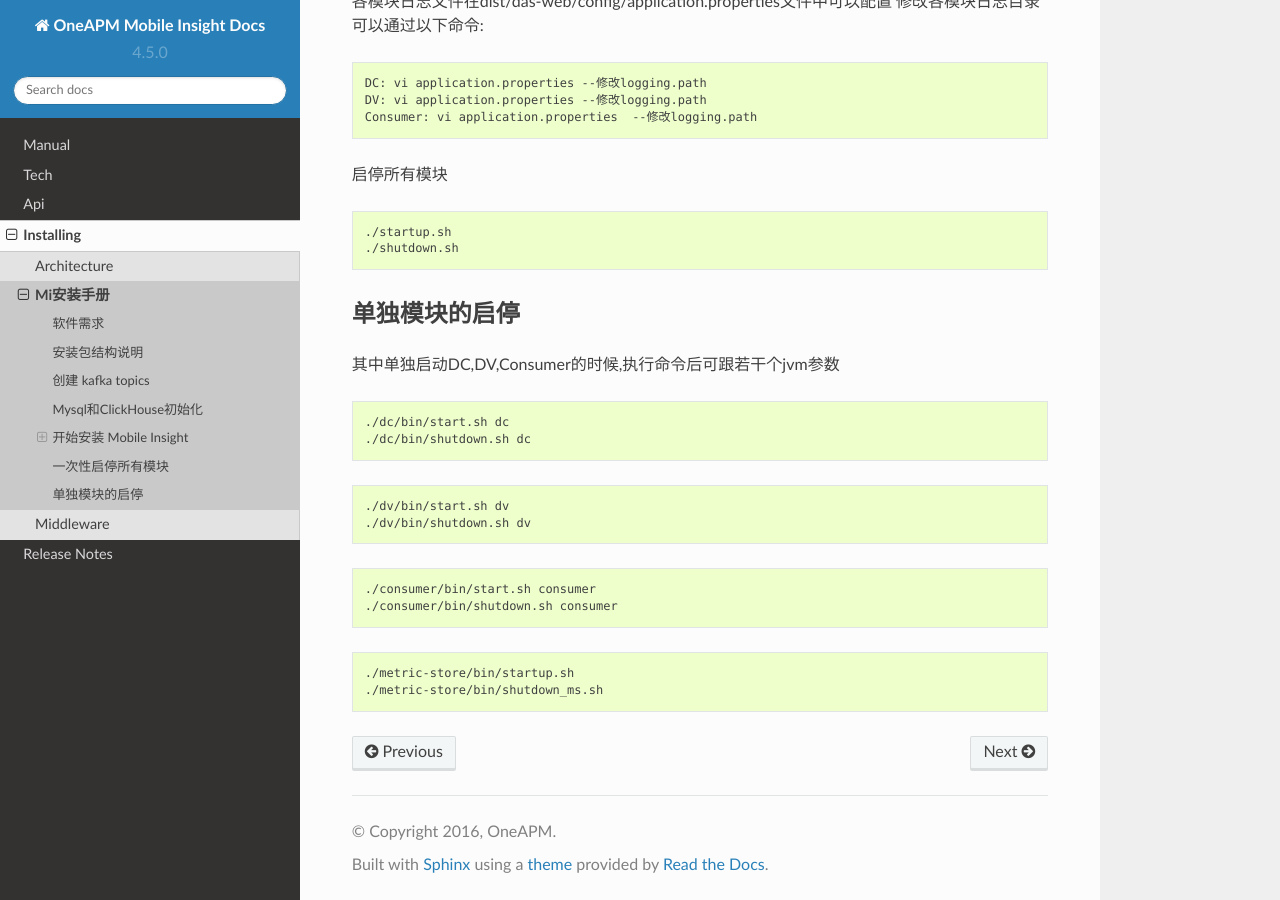
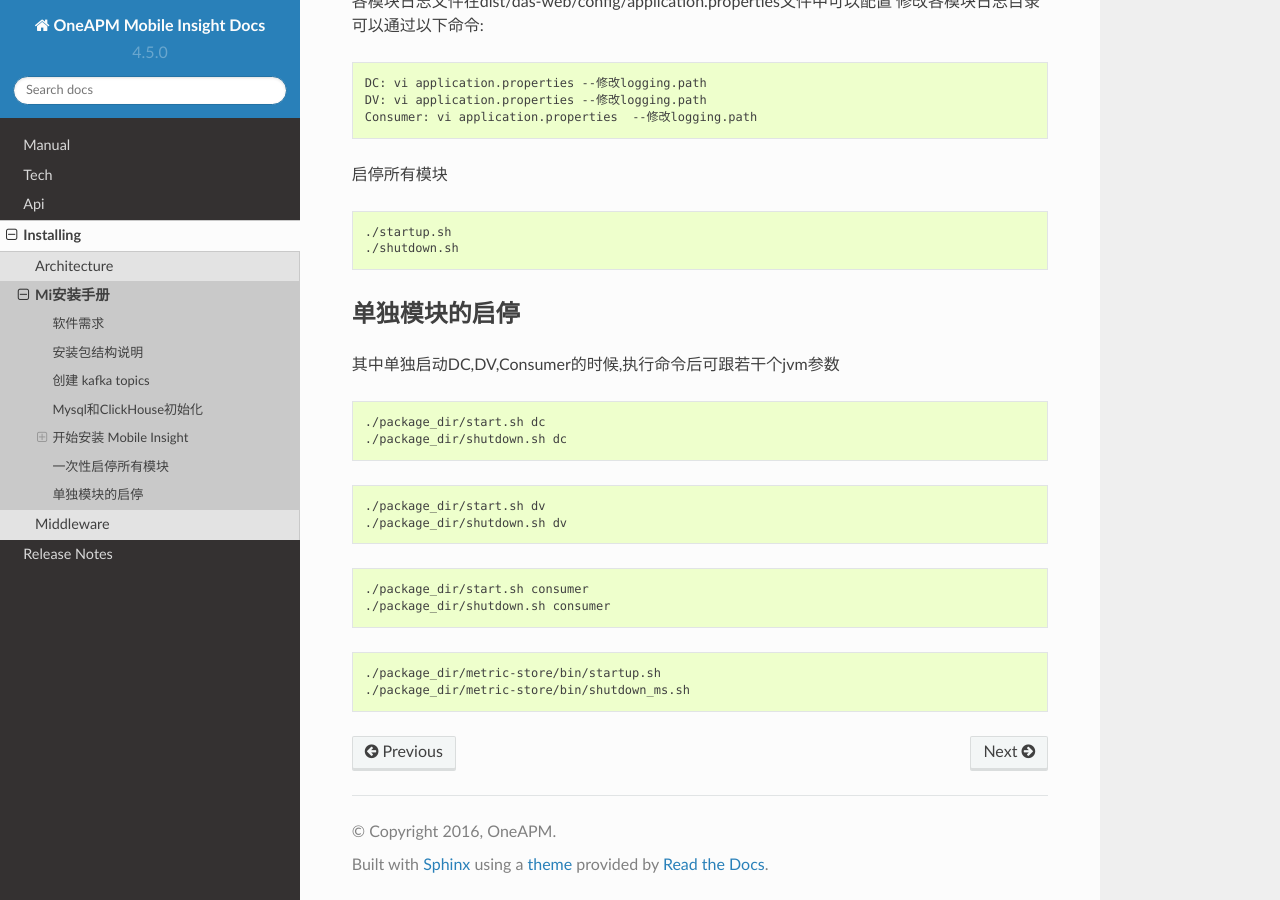
Before and after one commit to gardenias/docs-test, a Sphinx documentation site: the page built from docs/installing/mi.rst, in a window 1280 px wide and 900 px high, scrolled down 4414 px. Built offline with Sphinx 7.4.7 and the Read the Docs theme 2.0.0, drawn with Linux system fonts in a browser that asks for light colours; pages that are not in the unit, such as notebooks, are missing from menus; some of the changed text lies outside the part shown.

Commit message:
update start script

```diff
--- a/docs/installing/mi.rst
+++ b/docs/installing/mi.rst
@@ -290,8 +290,8 @@ metrc_store的相关配置信息在/metric_store/conf/metric.conf文件中配置
 
 .. code-block:: shell
 
-  ./dc/bin/start.sh dc
-  ./dc/bin/shutdown.sh dc
+  ./package_dir/start.sh dc
+  ./package_dir/shutdown.sh dc
 
 
 启停DV
@@ -299,8 +299,8 @@ metrc_store的相关配置信息在/metric_store/conf/metric.conf文件中配置
 
 .. code-block:: shell
 
-  ./dv/bin/start.sh dv
-  ./dv/bin/shutdown.sh dv
+  ./package_dir/start.sh dv
+  ./package_dir/shutdown.sh dv
 
 
 
@@ -309,8 +309,8 @@ metrc_store的相关配置信息在/metric_store/conf/metric.conf文件中配置
 
 .. code-block:: shell
 
-  ./consumer/bin/start.sh consumer
-  ./consumer/bin/shutdown.sh consumer
+  ./package_dir/start.sh consumer
+  ./package_dir/shutdown.sh consumer
 
 
 启停MetricStore
@@ -318,5 +318,5 @@ metrc_store的相关配置信息在/metric_store/conf/metric.conf文件中配置
 
 .. code-block:: shell
 
-  ./metric-store/bin/startup.sh
-  ./metric-store/bin/shutdown_ms.sh
+  ./package_dir/metric-store/bin/startup.sh
+  ./package_dir/metric-store/bin/shutdown_ms.sh
```
Also changed, not shown: other parts of docs/installing/mi.rst (+1 -1 lines).
